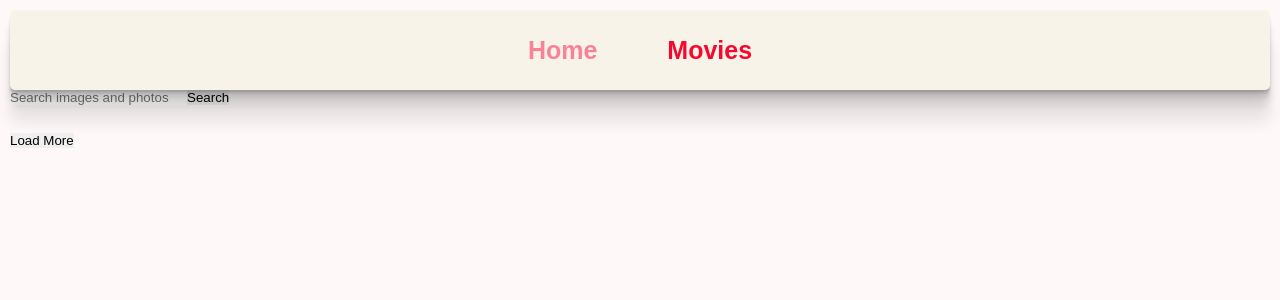
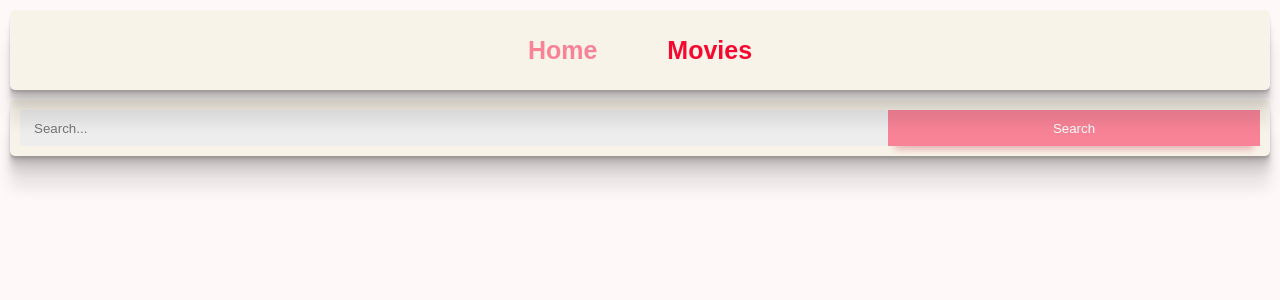
Before and after one commit to Iryna-Artymuk/goit-react-hw-05-movies, a React (Create React App) app: page /goit-react-hw-05-movies/movies in a window 1280 px wide. Shown: the top 300 px of the page. Built offline with nearby package versions, Linux system fonts and the light colour scheme.

Commit message:
search form

```diff
--- a/src/Pages/Movie.jsx
+++ b/src/Pages/Movie.jsx
@@ -55,10 +55,11 @@ const Movies = () => {
       {movies && (
         <>
           <MoviesList data={movies} />
-          <Button type="button" onClick={handelClick}>
-            {' '}
-            Load More{' '}
-          </Button>
+          {movies.length > 0 && (
+            <Button type="button" onClick={handelClick}>
+              Load More{' '}
+            </Button>
+          )}
         </>
       )}
     </>
--- a/src/components/App.jsx
+++ b/src/components/App.jsx
@@ -35,7 +35,7 @@ const App = () => {
             <Route path="cast" element={<Cast />} />
             <Route path="reviews" element={<Reviews />} />
           </Route>
-          <Route path="*" element={<p>Page not found(</p>} />
+          <Route path="*" element={<p>Page not found</p>} />
         </Route>
       </Routes>
     </>
--- a/src/components/Cast/Cast.jsx
+++ b/src/components/Cast/Cast.jsx
@@ -35,7 +35,6 @@ const Cast = () => {
           </Card>
         ))}
       </List>
-      >
     </>
   );
 };
--- a/src/components/MovieDetails/MovieDetails.jsx
+++ b/src/components/MovieDetails/MovieDetails.jsx
@@ -1,4 +1,4 @@
-import { Link, Outlet, useParams, useLocation } from 'react-router-dom';
+import { Outlet, useParams, useLocation } from 'react-router-dom';
 import { useState, useEffect, Suspense } from 'react';
 
 import { GetMoviesDetails } from '../Service/MovieApi';
@@ -10,6 +10,9 @@ import {
   Genres,
   MovieDesc,
   BackgroundImg,
+  AdditionDetailsList,
+  StyledLink,
+  InfoBox,
 } from './StyledMovieDetails';
 const MovieDetails = () => {
   const [movieInfo, setMovieInfo] = useState({});
@@ -44,9 +47,10 @@ const MovieDetails = () => {
         <>
           <MovieCard id="bright">
             <InfoSection>
-              <Link to={backLinkHref}> Go Back </Link>
+              <StyledLink to={backLinkHref}> Go Back </StyledLink>
               <MovieHeader>
                 <img src={Img_url + movieInfo.poster_path} alt={title} />
+                <InfoBox>
                   <h1>{title}</h1>
                   <h4>{release_date}</h4>
                   <span>{runtime} min</span>
@@ -55,28 +59,29 @@ const MovieDetails = () => {
                       <li key={index}>{item.name}</li>
                     ))}
                   </Genres>
+                  <AdditionDetailsList>
+                    <li>
+                      <StyledLink to="cast" state={{ from: backLinkHref }}>
+                        Cast
+                      </StyledLink>
+                    </li>
+                    <li>
+                      <StyledLink to="reviews" state={{ from: backLinkHref }}>
+                        Reviews
+                      </StyledLink>
+                    </li>
+                  </AdditionDetailsList>
+                </InfoBox>
               </MovieHeader>
               <MovieDesc>
                 <p>{overview}</p>
               </MovieDesc>
-
-              <ul>
-                <li>
-                  <Link to="cast" state={{ from: backLinkHref }}>
-                    Cast
-                  </Link>
-                </li>
-                <li>
-                  <Link to="reviews" state={{ from: backLinkHref }}>
-                    Reviews
-                  </Link>
-                </li>
-              </ul>
             </InfoSection>
             <BackgroundImg
               url={Img_url + movieInfo.backdrop_path}
             ></BackgroundImg>
           </MovieCard>
+
           <MovieCard>
             <InfoSection>
               <Suspense fallback={<div>Loading2...</div>}>
--- a/src/components/MovieDetails/StyledMovieDetails.jsx
+++ b/src/components/MovieDetails/StyledMovieDetails.jsx
@@ -1,8 +1,9 @@
 import styled from '@emotion/styled';
 // const  MovieHeader = styled.div``
-
+import { Link } from 'react-router-dom';
 const MovieCard = styled.div`
   position: relative;
+
   display: block;
   width: 90vw;
   height: fit-content;
@@ -28,6 +29,7 @@ const MovieCard = styled.div`
 const InfoSection = styled.div`
   position: relative;
   width: 100%;
+
   @media screen and (min-width: 768px) {
     background: linear-gradient(to right, #e5e6e6 50%, transparent 100%);
   }
@@ -45,9 +47,11 @@ const InfoSection = styled.div`
 
 const MovieHeader = styled.div`
   position: relative;
+
   padding: 25px;
   height: 40%;
   font-size: 18px;
+  height: fit-content;
   @media screen and (min-width: 768px) {
     width: 65%;
   }
@@ -69,6 +73,7 @@ const MovieHeader = styled.div`
     float: left;
     margin-right: 20px;
     height: 100px;
+
     box-shadow: 0 0 20px -10px rgba(0, 0, 0, 0.5);
     span {
       display: inline-block;
@@ -80,7 +85,11 @@ const MovieHeader = styled.div`
     }
   }
 `;
-
+const InfoBox = styled.div`
+  display: flex;
+  flex-direction: column;
+  gap: 5px;
+`;
 const Genres = styled.ul`
   display: flex;
 
@@ -91,8 +100,8 @@ const Genres = styled.ul`
 `;
 
 const MovieDesc = styled.div`
-  padding: 25px;
   height: 50%;
+  padding-left: 25px;
   font-size: 18px;
   @media screen and (min-width: 768px) {
     width: 50%;
@@ -114,7 +123,7 @@ const BackgroundImg = styled.div`
   height: 100%;
 
   background-size: cover;
-  background-repeat: no-repeat;
+
   border-radius: 11px;
   background: url(${props => props.url});
   @media screen and (max-width: 768px) {
@@ -126,17 +135,17 @@ const BackgroundImg = styled.div`
   }
 `;
 
-// @media screen and (max-width: 768px) {
+const AdditionDetailsList = styled.ul`
+  display: flex;
+  gap: 10px;
+`;
+const StyledLink = styled(Link)`
+  padding: 3px 5px;
 
-//   .info_section{
-//     background: linear-gradient(to top, #e5e6e6 50%, transparent 100%);
-//     display: inline-grid;
-//   }
-// }
-
-// .bright_back{
-//   background: url("https://occ-0-2433-448.1.nflxso.net/art/cd5c9/3e192edf2027c536e25bb5d3b6ac93ced77cd5c9.jpg");
-// }
+  background: #f8f3e8;
+  color: #f50930;
+  border-radius: 4px;
+`;
 
 export {
   MovieCard,
@@ -145,4 +154,7 @@ export {
   Genres,
   MovieDesc,
   BackgroundImg,
+  AdditionDetailsList,
+  StyledLink,
+  InfoBox,
 };
--- a/src/components/MoviesList/MoviesList.jsx
+++ b/src/components/MoviesList/MoviesList.jsx
@@ -1,5 +1,6 @@
 import { Link, useLocation } from 'react-router-dom';
 import { List, Card } from './StyledMovie';
+
 const Img_url = 'https://image.tmdb.org/t/p/w500';
 
 const MoviesList = ({ data }) => {
--- a/src/components/SearchForm/SearchForm.jsx
+++ b/src/components/SearchForm/SearchForm.jsx
@@ -1,8 +1,8 @@
 import { useState } from 'react';
 
 import { toast } from 'react-toastify';
-
-import Button from '../Button/Button';
+import { Form, Input } from '../SearchForm/StyledSearchForm';
+// import Button from '../Button/Button';
 const SearchForm = ({ handelSubmit }) => {
   const [inputValue, setInputValue] = useState('');
 
@@ -26,19 +26,31 @@ const SearchForm = ({ handelSubmit }) => {
   };
 
   return (
-    <form onSubmit={handelFormSubmit}>
-      <input
+    // <Form onSubmit={handelFormSubmit}>
+    //   <input
+    //     type="search"
+    //     placeholder="Search..."
+    //     required
+    //     value={inputValue}
+    //     onChange={updateinputValue}
+    //     //       type="text"
+    //     autoComplete="off"
+    //     autoFocus
+    //   />
+    // </Form>
+
+    <Form onSubmit={handelFormSubmit}>
+      <Input
+        type="text"
+        placeholder="Search..."
+        required
         value={inputValue}
         onChange={updateinputValue}
-        type="text"
         autoComplete="off"
         autoFocus
-        placeholder="Search images and photos"
       />
-      <Button type="submit" SearchFormButton>
-        <span>Search</span>
-      </Button>
-    </form>
+      <button type="submit">Search</button>
+    </Form>
   );
 };
 
--- /dev/null
+++ b/src/components/SearchForm/StyledSearchForm.jsx
@@ -0,0 +1,30 @@
+import styled from '@emotion/styled';
+const Form = styled.form`
+  display: flex;
+  flex-wrap: wrap;
+  width: 100%;
+  padding: 10px;
+  border-radius: 5px;
+  background: #f8f3e8;
+  box-shadow: rgba(0, 0, 0, 0.09) 0px 2px 1px, rgba(0, 0, 0, 0.09) 0px 4px 2px,
+    rgba(0, 0, 0, 0.09) 0px 8px 4px, rgba(0, 0, 0, 0.09) 0px 16px 8px,
+    rgba(0, 0, 0, 0.09) 0px 32px 16px;
+  margin-top: 10px;
+
+  button {
+    background: #f88397;
+    color: white;
+    width: 30%;
+    box-shadow: 0 0.75rem 0.5rem -0.5rem hsl(0 50% 80%);
+  }
+`;
+
+const Input = styled.input`
+  border: none;
+  background: hsl(0 0% 93%);
+  border-radius: 0.25rem;
+  padding: 0.75rem 1rem;
+  width: 70%;
+`;
+
+export { Form, Input };
--- a/src/components/SharedLayout/StyledSharedLayout .jsx
+++ b/src/components/SharedLayout/StyledSharedLayout .jsx
@@ -11,7 +11,7 @@ const Header = styled.header`
   right: 0;
   display: flex;
   justify-content: center;
-
+  z-index: 10;
   gap: 20px;
   align-items: center;
   height: 80px;
```
Lines whose indentation alone changed are shown as unchanged.
